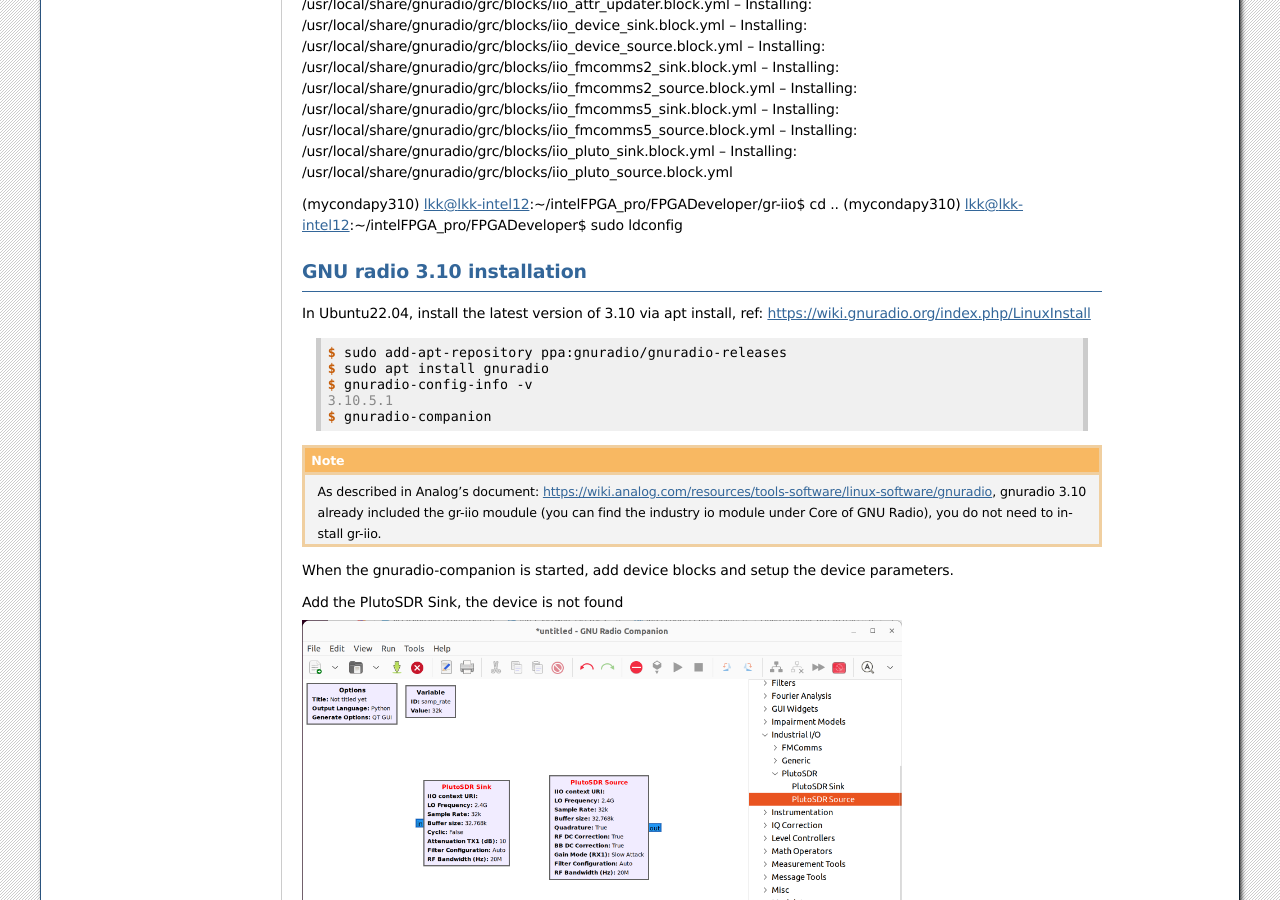
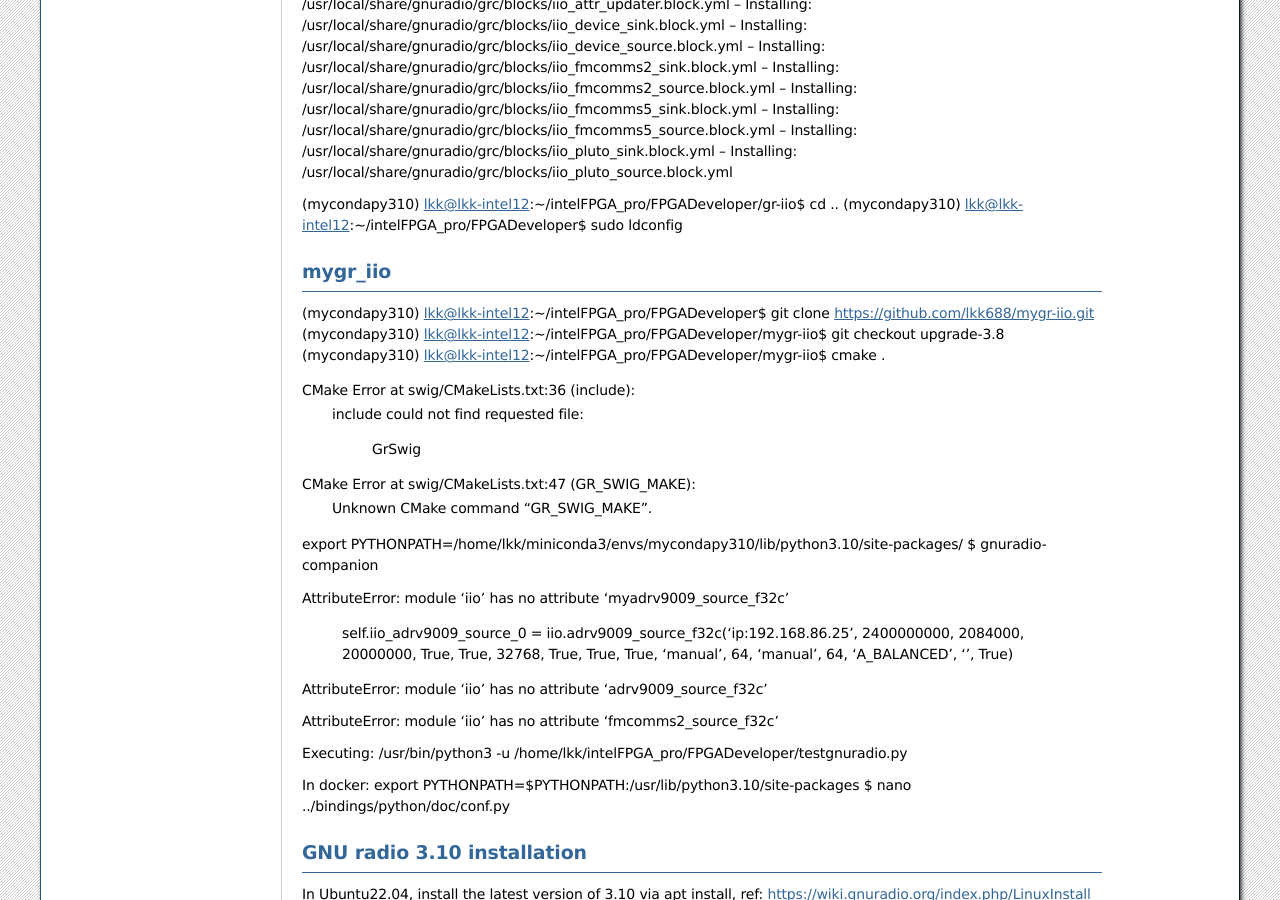
Before and after one commit to lkk688/mytutorial, a Sphinx documentation site: the page built from docs/source/SDR.rst, in a window 1280 px wide and 900 px high, scrolled down 1549 px. Built offline with Sphinx 7.4.7, drawn with Linux system fonts in a browser that asks for light colours.

Commit message:
update SDR

```diff
--- a/docs/source/SDR.rst
+++ b/docs/source/SDR.rst
@@ -117,6 +117,40 @@
 
 (mycondapy310) lkk@lkk-intel12:~/intelFPGA_pro/FPGADeveloper/gr-iio$ cd ..
 (mycondapy310) lkk@lkk-intel12:~/intelFPGA_pro/FPGADeveloper$ sudo ldconfig
+
+
+mygr_iio
+---------
+(mycondapy310) lkk@lkk-intel12:~/intelFPGA_pro/FPGADeveloper$ git clone https://github.com/lkk688/mygr-iio.git
+(mycondapy310) lkk@lkk-intel12:~/intelFPGA_pro/FPGADeveloper/mygr-iio$ git checkout upgrade-3.8
+(mycondapy310) lkk@lkk-intel12:~/intelFPGA_pro/FPGADeveloper/mygr-iio$ cmake .
+
+CMake Error at swig/CMakeLists.txt:36 (include):
+  include could not find requested file:
+
+    GrSwig
+
+
+CMake Error at swig/CMakeLists.txt:47 (GR_SWIG_MAKE):
+  Unknown CMake command "GR_SWIG_MAKE".
+
+
+export PYTHONPATH=/home/lkk/miniconda3/envs/mycondapy310/lib/python3.10/site-packages/
+$ gnuradio-companion
+
+AttributeError: module 'iio' has no attribute 'myadrv9009_source_f32c'
+
+ self.iio_adrv9009_source_0 = iio.adrv9009_source_f32c('ip:192.168.86.25', 2400000000, 2084000, 20000000, True, True, 32768, True, True, True, 'manual', 64, 'manual', 64, 'A_BALANCED', '', True)
+AttributeError: module 'iio' has no attribute 'adrv9009_source_f32c'
+
+AttributeError: module 'iio' has no attribute 'fmcomms2_source_f32c'
+
+Executing: /usr/bin/python3 -u /home/lkk/intelFPGA_pro/FPGADeveloper/testgnuradio.py
+
+In docker:
+export PYTHONPATH=$PYTHONPATH:/usr/lib/python3.10/site-packages
+$ nano ../bindings/python/doc/conf.py
+
 
 GNU radio 3.10 installation
 ---------------------------
```
